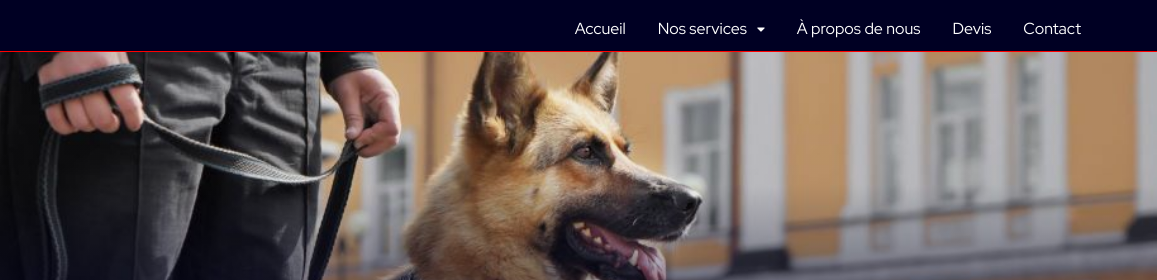
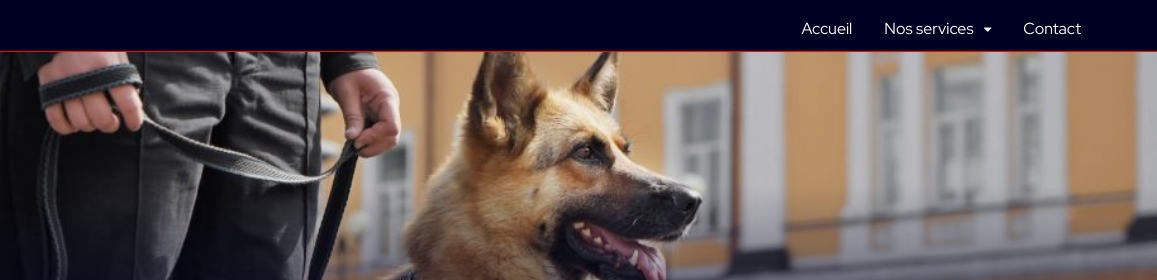
Before and after one commit to idssecurite/idssecurite.github.io, a plain HTML site: page securite_cynophile.html in a window 1280 px wide. Shown: the top 280 px of the page, 123-1280 px from the left. Drawn offline with nearby package versions, Linux system fonts and the light colour scheme.

Commit message:
Update securite_cynophile.html

```diff
--- a/securite_cynophile.html
+++ b/securite_cynophile.html
@@ -67,16 +67,6 @@
                                 Sécurité cynophile
                             </a>
                         </div>
-                    </div>
-                    <div class="hoverRed">
-                        <a class="noUnderLineText whiteText px-3 pt-2 red-hat-display-400" href="a_propos_de_nous.html">
-                            À propos de nous
-                        </a>
-                    </div>
-                    <div class="hoverRed">
-                        <a class="noUnderLineText whiteText px-3 pt-2 red-hat-display-400" href="devis.html">
-                            Devis
-                        </a>
                     </div>
                     <div class="hoverRed">
                         <a class="noUnderLineText whiteText px-3 pt-2 red-hat-display-400" href="contact.html">
```
